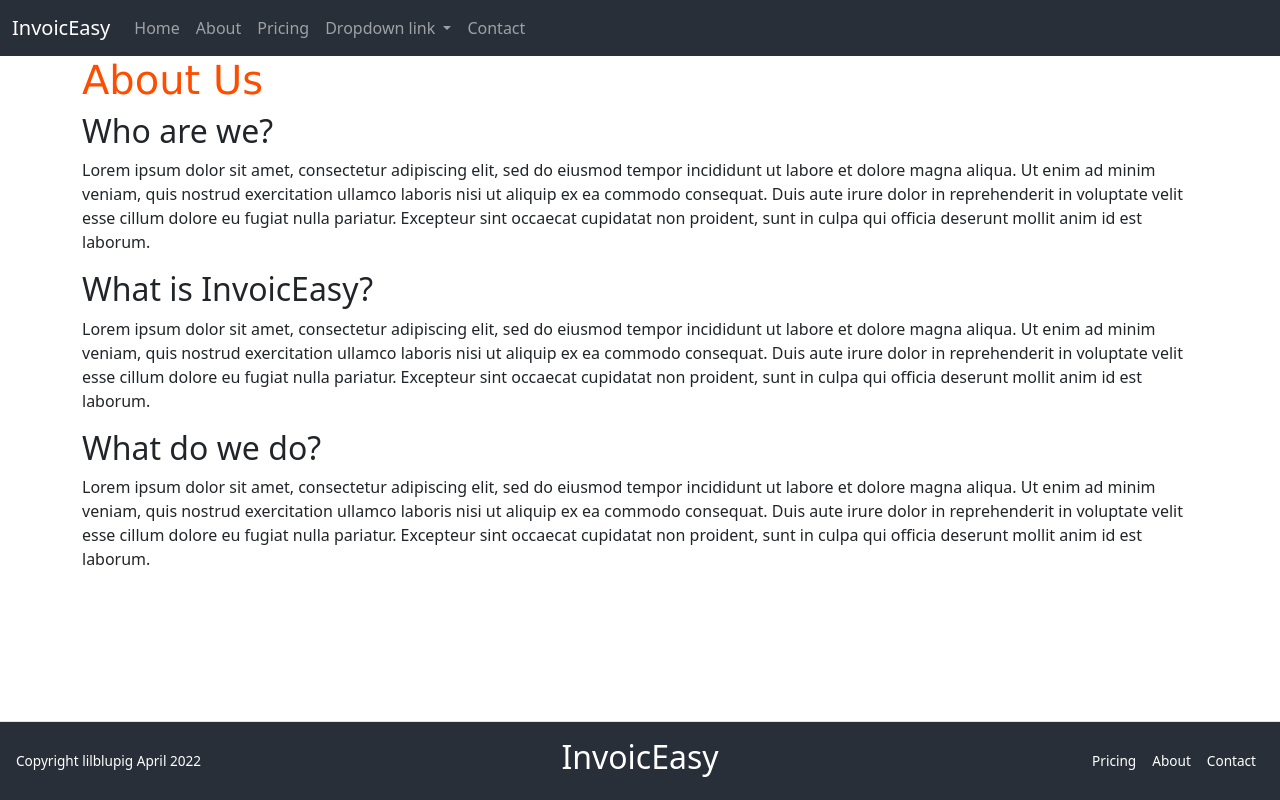
After one commit to lilblupig/invoiceasy, a Django app: page /about/ in a window 1280 px wide. The commit adds this page. Run offline with Django 3.2, Linux system fonts and the light colour scheme; some web fonts are replaced.

Commit message:
Add About test page

```diff
--- /dev/null
+++ b/home/templates/home/about.html
@@ -0,0 +1,38 @@
+{% extends "base.html" %}
+{% load static %}
+
+{% block extra_title %}
+{{ block.super }}
+    | About
+{% endblock %}
+
+{% block content %}
+    <div class="container">
+        <div class="row">
+            <div class="col-12">
+                <h1>About Us</h1>
+            </div>
+        </div>
+    </div>
+
+    <div class="container">
+        <div class="row">
+            <div class="col-12">
+                <h2>Who are we?</h2>
+                <p>Lorem ipsum dolor sit amet, consectetur adipiscing elit, sed do eiusmod tempor incididunt ut labore et dolore magna aliqua. Ut enim ad minim veniam, quis nostrud exercitation ullamco laboris nisi ut aliquip ex ea commodo consequat. Duis aute irure dolor in reprehenderit in voluptate velit esse cillum dolore eu fugiat nulla pariatur. Excepteur sint occaecat cupidatat non proident, sunt in culpa qui officia deserunt mollit anim id est laborum.</p>
+            </div>
+        </div>
+        <div class="row">
+            <div class="col-12">
+                <h2>What is InvoicEasy?</h2>
+                <p>Lorem ipsum dolor sit amet, consectetur adipiscing elit, sed do eiusmod tempor incididunt ut labore et dolore magna aliqua. Ut enim ad minim veniam, quis nostrud exercitation ullamco laboris nisi ut aliquip ex ea commodo consequat. Duis aute irure dolor in reprehenderit in voluptate velit esse cillum dolore eu fugiat nulla pariatur. Excepteur sint occaecat cupidatat non proident, sunt in culpa qui officia deserunt mollit anim id est laborum.</p>
+            </div>
+        </div>
+        <div class="row">
+            <div class="col-12">
+                <h2>What do we do?</h2>
+                <p>Lorem ipsum dolor sit amet, consectetur adipiscing elit, sed do eiusmod tempor incididunt ut labore et dolore magna aliqua. Ut enim ad minim veniam, quis nostrud exercitation ullamco laboris nisi ut aliquip ex ea commodo consequat. Duis aute irure dolor in reprehenderit in voluptate velit esse cillum dolore eu fugiat nulla pariatur. Excepteur sint occaecat cupidatat non proident, sunt in culpa qui officia deserunt mollit anim id est laborum.</p>
+            </div>
+        </div>
+    </div>
+{% endblock %}
--- a/home/urls.py
+++ b/home/urls.py
@@ -4,5 +4,6 @@ from django.urls import path
 from . import views
 
 urlpatterns = [
-    path('', views.index, name='home')
+    path('', views.index, name='home'),
+    path('about/', views.about, name='about')
 ]
--- a/home/views.py
+++ b/home/views.py
@@ -8,3 +8,8 @@ from django.shortcuts import render
 def index(request):
     """ View to return index page """
     return render(request, 'home/index.html')
+
+
+def about(request):
+    """ View to return about page """
+    return render(request, 'home/about.html')
--- a/templates/base.html
+++ b/templates/base.html
@@ -14,7 +14,7 @@
             <link rel="stylesheet" href="{% static 'css/base.css' %}" type="text/css" />
         {% endblock %}
 
-        <title>InvoicEasy{% block extra_title %}{% endblock %}</title>
+        <title>InvoicEasy {% block extra_title %}{% endblock %}</title>
     </head>
 
     <body>
@@ -29,10 +29,10 @@
                 <div class="collapse navbar-collapse" id="navbarNavDropdown">
                     <ul class="navbar-nav">
                     <li class="nav-item">
-                        <a class="nav-link" href="#">Home</a>
+                        <a class="nav-link" href="{% url 'home' %}">Home</a>
                     </li>
                     <li class="nav-item">
-                        <a class="nav-link" href="#">About</a>
+                        <a class="nav-link" href="{% url 'about' %}">About</a>
                     </li>
                     <li class="nav-item">
                         <a class="nav-link" href="#">Pricing</a>
@@ -78,8 +78,8 @@
                             <h2>InvoicEasy</h2>
                         </a>
                         <ul class="nav col-12 col-md-4 justify-content-end">
-                            <li class="nav-item"><a href="" class="nav-link px-2">Gallery</a></li>
-                            <li class="nav-item"><a href="" class="nav-link px-2">About</a></li>
+                            <li class="nav-item"><a href="" class="nav-link px-2">Pricing</a></li>
+                            <li class="nav-item"><a href="{% url 'about' %}" class="nav-link px-2">About</a></li>
                             <li class="nav-item"><a href="" class="nav-link px-2">Contact</a></li>
                         </ul>
                     </footer>
```
Also changed, not shown: home/templates/home/index.html (+21 -1 lines).
